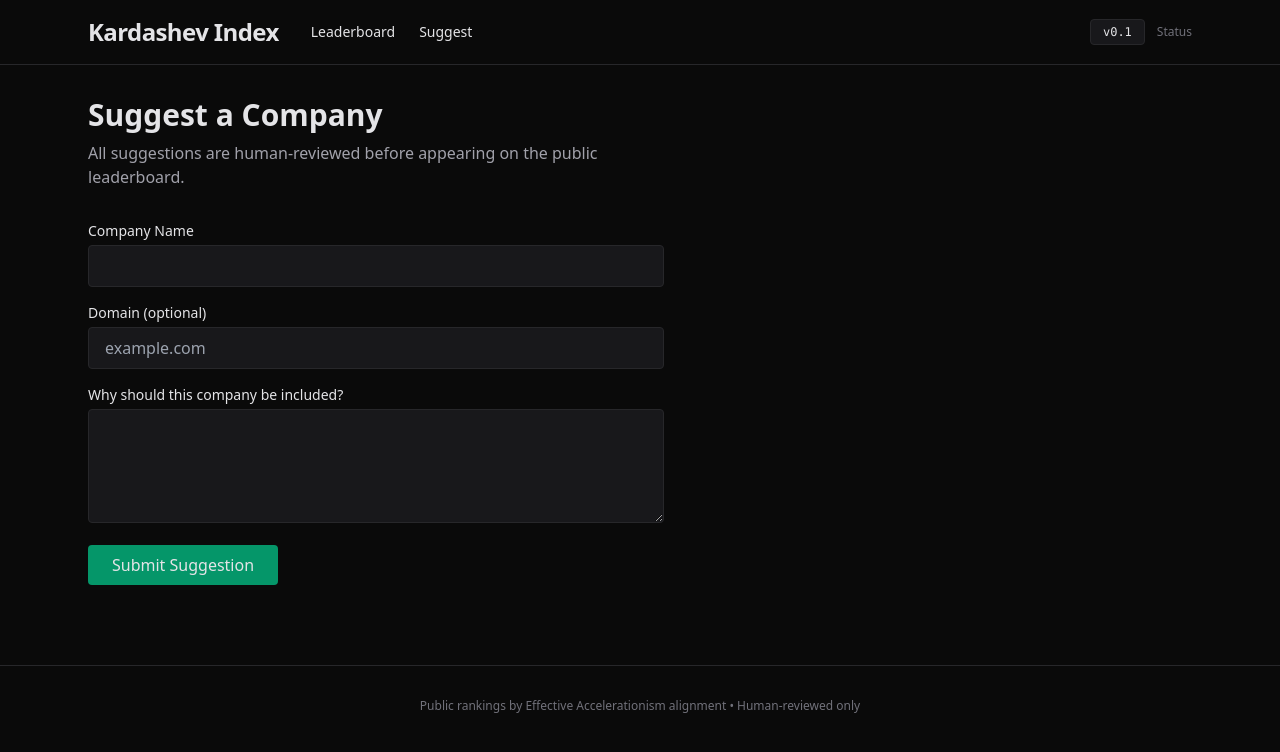
After one commit to wilfullyapt/kardashev-index, a FastAPI app: template templates/suggest.html in a window 1280 px wide. The commit adds this page. Shown: the top 752 px of the page. Run offline with FastAPI, Linux system fonts and the light colour scheme; the template is opened without the code that fills it, so the values that code supplies are empty; some libraries are stand-ins or nearby versions.

Commit message:
feat: public pages (SSR + Jinja2 + HTMX + Tailwind)
- Add base.html with consistent nav and flash messages
- Public leaderboard at / with HTMX live search
- Company detail pages
- Public suggestion form
- Refactored templates to extend base

```diff
--- a/app/main.py
+++ b/app/main.py
@@ -1,4 +1,4 @@
-from fastapi import FastAPI, Request, Depends, HTTPException
+from fastapi import FastAPI, Request, Depends, HTTPException, Form
 from fastapi.templating import Jinja2Templates
 from sqlalchemy.orm import Session
 from passlib.context import CryptContext
@@ -432,3 +432,82 @@ def find_duplicate_company(db: Session, name: str, domain: str = None, threshold
         if c.canonical_name and rapidfuzz.fuzz.ratio(norm, normalize_name(c.canonical_name)) >= threshold:
             return c
     return None
+
+
+
+
+# ===== PUBLIC ROUTES =====
+
+@app.get("/")
+def public_leaderboard(request: Request, q: str = None, db: Session = Depends(get_db)):
+    companies = get_ranked_companies(db, limit=100, q=q)
+    return templates.TemplateResponse(
+        "index.html",
+        {
+            "request": request,
+            "companies": companies,
+            "version": __version__,
+            "q": q or ""
+        }
+    )
+
+
+@app.get("/companies/{company_id}")
+def company_detail(company_id: int, request: Request, db: Session = Depends(get_db)):
+    company = db.query(Company).get(company_id)
+    if not company:
+        raise HTTPException(404, "Company not found")
+
+    scores = db.query(Score).filter(Score.company_id == company_id).all()
+    score_dict = {s.category: s for s in scores}
+    overall = round(sum(s.score for s in scores) / len(scores), 1) if scores else 0.0
+
+    return templates.TemplateResponse(
+        "company.html",
+        {
+            "request": request,
+            "company": company,
+            "scores": score_dict,
+            "overall": overall,
+            "version": __version__
+        }
+    )
+
+
+@app.get("/suggest")
+def suggest_form(request: Request):
+    return templates.TemplateResponse("suggest.html", {"request": request, "version": __version__})
+
+
+@app.post("/suggest")
+def submit_suggestion(
+    request: Request,
+    name: str = Form(...),
+    domain: str = Form(None),
+    reason: str = Form(None),
+    db: Session = Depends(get_db)
+):
+    # from fastapi import Form  (moved to top)
+    # Reuse existing suggestion logic (simplified for MVP)
+    norm = normalize_name(name)
+    dup = find_duplicate_company(db, name, domain)
+    if dup:
+        return templates.TemplateResponse(
+            "suggest.html",
+            {"request": request, "error": f"Company already exists: {dup.canonical_name}", "version": __version__}
+        )
+
+    suggestion = Suggestion(
+        canonical_name=name,
+        domain=domain,
+        reason=reason,
+        status="pending",
+        submitted_at=datetime.now(UTC)
+    )
+    db.add(suggestion)
+    db.commit()
+
+    return templates.TemplateResponse(
+        "suggest.html",
+        {"request": request, "success": "Thank you — your suggestion has been submitted for review.", "version": __version__}
+    )
--- /dev/null
+++ b/templates/base.html
@@ -0,0 +1,77 @@
+<!DOCTYPE html>
+<html lang="en">
+<head>
+    <meta charset="UTF-8">
+    <meta name="viewport" content="width=device-width, initial-scale=1.0">
+    <title>{% block title %}Kardashev Index{% endblock %}</title>
+
+    <!-- Tailwind CSS via CDN (MVP) -->
+    <script src="https://cdn.tailwindcss.com"></script>
+    <script>
+        tailwind.config = {
+            theme: {
+                extend: {
+                    colors: {
+                        zinc: {
+                            950: '#0a0a0a',
+                        }
+                    }
+                }
+            }
+        }
+    </script>
+
+    <!-- HTMX -->
+    <script src="https://unpkg.com/htmx.org@1.9.12"></script>
+
+    <style>
+        body { font-family: system-ui, -apple-system, sans-serif; }
+    </style>
+</head>
+<body class="bg-zinc-950 text-zinc-200">
+    <!-- Navigation -->
+    <nav class="border-b border-zinc-800 bg-zinc-950 sticky top-0 z-50">
+        <div class="max-w-6xl mx-auto px-6 py-4 flex items-center justify-between">
+            <div class="flex items-center gap-8">
+                <a href="/" class="text-2xl font-bold tracking-tight">Kardashev Index</a>
+                <div class="hidden md:flex items-center gap-6 text-sm">
+                    <a href="/" class="hover:text-white transition-colors">Leaderboard</a>
+                    <a href="/suggest" class="hover:text-white transition-colors">Suggest</a>
+                </div>
+            </div>
+
+            <div class="flex items-center gap-3">
+                <span class="px-3 py-1 text-xs font-mono bg-zinc-900 border border-zinc-800 rounded">
+                    {{ version|default('v0.1') }}
+                </span>
+                <a href="/internal/health" class="text-xs text-zinc-500 hover:text-zinc-400">Status</a>
+            </div>
+        </div>
+    </nav>
+
+    <!-- Flash messages -->
+    {% if success %}
+    <div class="max-w-6xl mx-auto px-6 pt-4">
+        <div class="bg-emerald-900/30 border border-emerald-800 text-emerald-400 px-4 py-3 rounded text-sm">
+            {{ success }}
+        </div>
+    </div>
+    {% endif %}
+    {% if error %}
+    <div class="max-w-6xl mx-auto px-6 pt-4">
+        <div class="bg-red-900/30 border border-red-800 text-red-400 px-4 py-3 rounded text-sm">
+            {{ error }}
+        </div>
+    </div>
+    {% endif %}
+
+    <!-- Main content -->
+    <main class="max-w-6xl mx-auto px-6 py-8">
+        {% block content %}{% endblock %}
+    </main>
+
+    <footer class="border-t border-zinc-800 mt-12 py-8 text-center text-xs text-zinc-500">
+        Public rankings by Effective Accelerationism alignment • Human-reviewed only
+    </footer>
+</body>
+</html>
--- /dev/null
+++ b/templates/suggest.html
@@ -0,0 +1,26 @@
+{% extends "base.html" %}
+
+{% block title %}Suggest a Company — Kardashev Index{% endblock %}
+
+{% block content %}
+    <div class="max-w-xl">
+        <h1 class="text-3xl font-bold mb-2">Suggest a Company</h1>
+        <p class="text-zinc-400 mb-8">All suggestions are human-reviewed before appearing on the public leaderboard.</p>
+
+        <form method="post" class="space-y-4">
+            <div>
+                <label class="block text-sm mb-1">Company Name</label>
+                <input type="text" name="name" required class="w-full bg-zinc-900 border border-zinc-800 px-4 py-2 rounded">
+            </div>
+            <div>
+                <label class="block text-sm mb-1">Domain (optional)</label>
+                <input type="text" name="domain" placeholder="example.com" class="w-full bg-zinc-900 border border-zinc-800 px-4 py-2 rounded">
+            </div>
+            <div>
+                <label class="block text-sm mb-1">Why should this company be included?</label>
+                <textarea name="reason" rows="4" class="w-full bg-zinc-900 border border-zinc-800 px-4 py-2 rounded"></textarea>
+            </div>
+            <button type="submit" class="bg-emerald-600 hover:bg-emerald-700 px-6 py-2 rounded">Submit Suggestion</button>
+        </form>
+    </div>
+{% endblock %}
```
Also changed, not shown: PUBLIC-PAGES-PLAN.md (added, +30 -0 lines), templates/company.html (+28 -48 lines), templates/index.html (+14 -53 lines).
